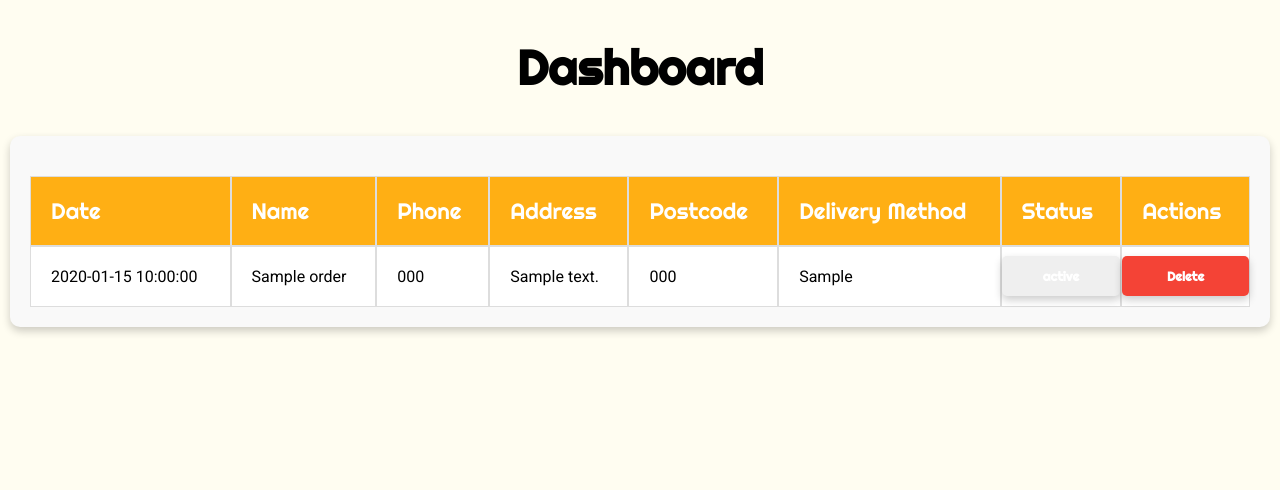
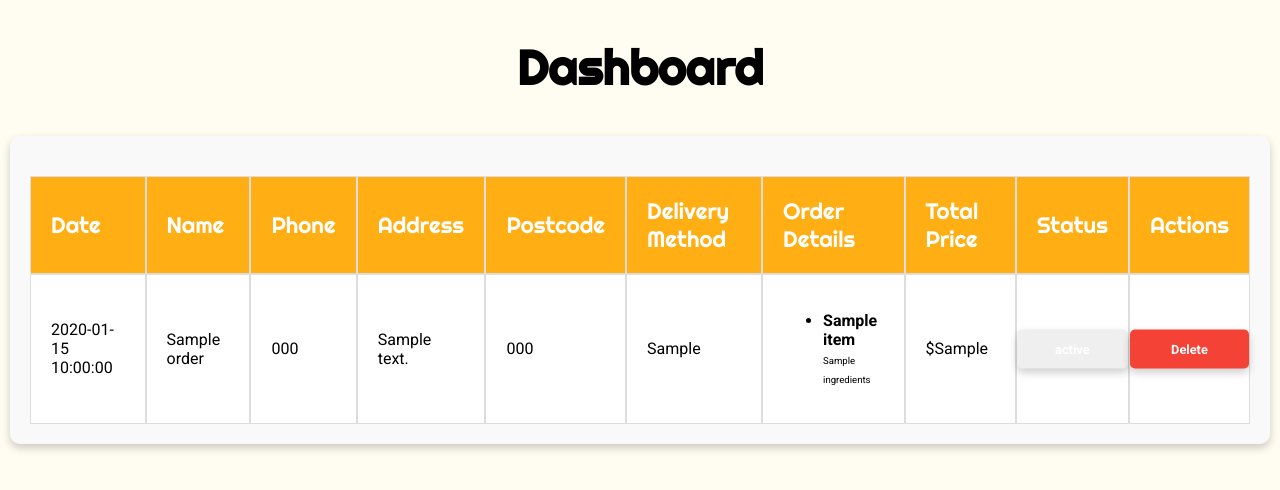
Before and after one commit to nixxxo/PizzaPal-Streamlined-Online-Ordering-Smart-Oven-Integration, a Flask app: page /dashboard in a window 1280 px wide. Shown: the part 96-586 px from the top of the page. Run offline with Flask 3, Linux system fonts and the light colour scheme; a database or web service that is not in the repository returns one stand-in record (values such as "Sample title").

Commit message:
fix dashboard to display order details

```diff
--- a/main.py
+++ b/main.py
@@ -75,7 +75,7 @@ def start_session():
     return log_data
 
 
-def add_order(name, phone, address, postcode, delivery_method, order,total_price, status='Not Started'):
+def add_order(name, phone, address, postcode, delivery_method, order, total_price, status='Not Started'):
     # Get the current date and time
     current_date = datetime.now()
 
@@ -106,16 +106,19 @@ def checkout():
     # Retrieve the products' details from the form
     products = request.form.getlist('products')
     prices = request.form.getlist('prices')
+    ingredients = request.form.getlist('ingredients')
     total_price = sum([float(price) for price in prices])
 
     order = []
 
     # Create a list of dictionaries for each ordered product
-    for product, price in zip(products, prices):
-        order.append({'Name': product, 'Price': float(price)})
+    for product, ingredient in zip(products, ingredients):
+        order.append({'Name': product, 'Ingredients': ingredient})
 
     add_order(name, phone, address, postcode,
               delivery_method, order, total_price)
+    result = carts.delete_one({'session_id': str(session['uid'])})
+    result = sessions.delete_one({'session_id': str(session['uid'])})
     return redirect(f'/tracker/{phone}')
 
 
--- a/static/styles.css
+++ b/static/styles.css
@@ -648,6 +648,7 @@ dashboard-form {
     font-size: 0.8em;
     position: absolute;
     font-weight: bold;
+    font-family: "Roboto";
     top: 50%;
     transform: translateY(-50%);
     left: 0;
--- a/templates/cart.html
+++ b/templates/cart.html
@@ -76,6 +76,7 @@
                 {% for product in products %}
                     <input type="hidden" name="products" value="{{ product.Name }}">
                     <input type="hidden" name="prices" value="{{ product.Price }}">
+                    <input type="hidden" name="ingredients" value="{{ product.Ingredients }}">
                 {% endfor %}
                 <span>Total: ${{total}}</span>
                 <input type="submit" value="Checkout">
--- a/templates/dashboard.html
+++ b/templates/dashboard.html
@@ -26,6 +26,8 @@
                 <th>Address</th>
                 <th>Postcode</th>
                 <th>Delivery Method</th>
+                <th>Order Details</th>
+                <th>Total Price</th>
                 <th>Status</th>
                 <th>Actions</th>
             </tr>
@@ -37,6 +39,14 @@
                 <td>{{ order.Address }}</td>
                 <td>{{ order.Postcode }}</td>
                 <td>{{ order.DeliveryMethod }}</td>
+                <td>
+                    <ul>
+                        {% for item in order.Order %}
+                            <li><strong>{{ item.Name }}</strong><br><span style="font-size: 0.6em;">{{ item.Ingredients }}</span></li>
+                        {% endfor %}
+                    </ul>
+                </td>
+                <td>${{ order['Total Price'] }}</td>
                 <td>
                     <form class="dashboard-form" action="/update_status" method="post">
                         <input type="hidden" name="order_id" value="{{ order._id }}">
```
